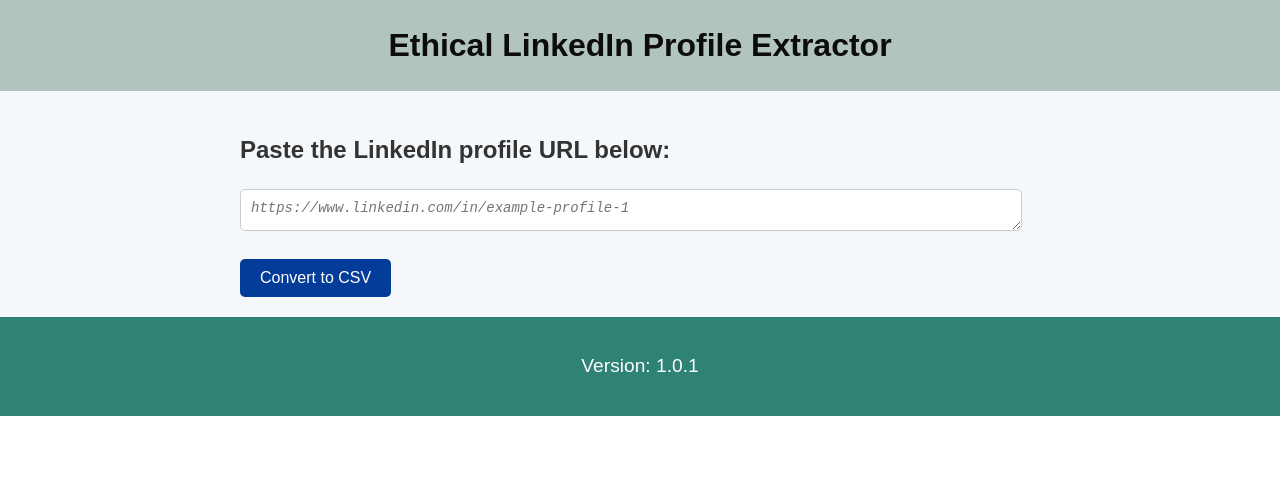
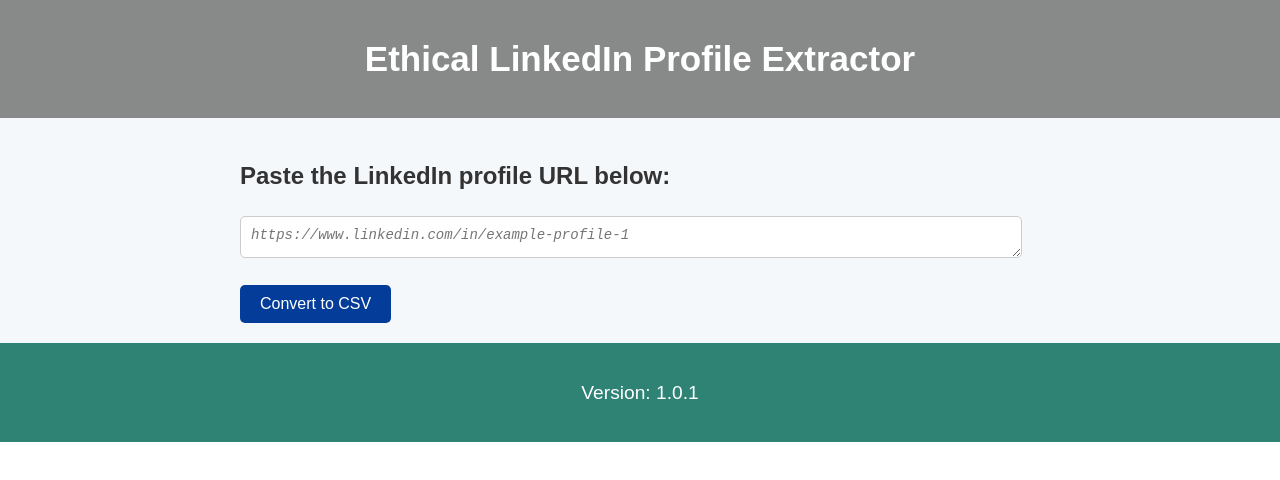
Before and after one commit to borgesenioc/ethical-linkedin-profile-extractor, a website: page index.html in a window 1280 px wide. Drawn offline with Linux system fonts and the light colour scheme; files whose address does not match are found by name.

Commit message:
Adjust header title style to BEM best practices

```diff
--- a/blocks/header.css
+++ b/blocks/header.css
@@ -1,7 +1,11 @@
 .header {
-  background-color: #b1c4c0; /* Adjusted to a greenish-blue */
-  color: rgb(12, 12, 12);
-  padding: 20px 0;
+  background-color: #888a8a; /* Adjusted to a greenish-blue */
+  color: #ffffff;
+  padding: 40px 0;
   text-align: center;
-  font-size: 1.5rem;
 }
+
+.header__title {
+  font-size: 35px;
+  line-height: 1.074;
+}
--- a/index.html
+++ b/index.html
@@ -18,7 +18,7 @@
   <body class="body">
     <div class="page">
       <header class="header">
-        <h1>Ethical LinkedIn Profile Extractor</h1>
+        <h1 class="header__title">Ethical LinkedIn Profile Extractor</h1>
       </header>
       <main>
         <!-- Profile Input Section -->
```
